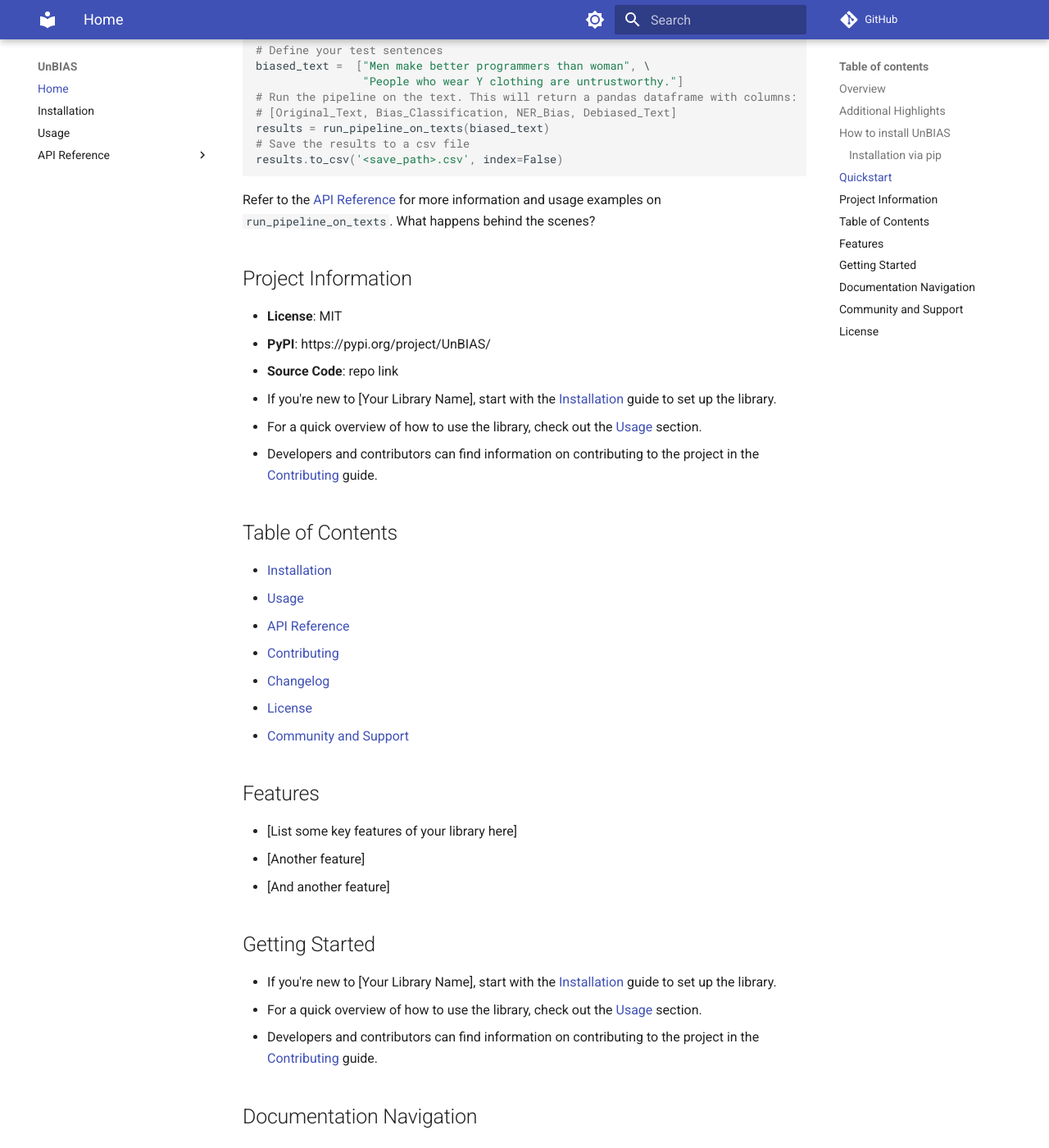
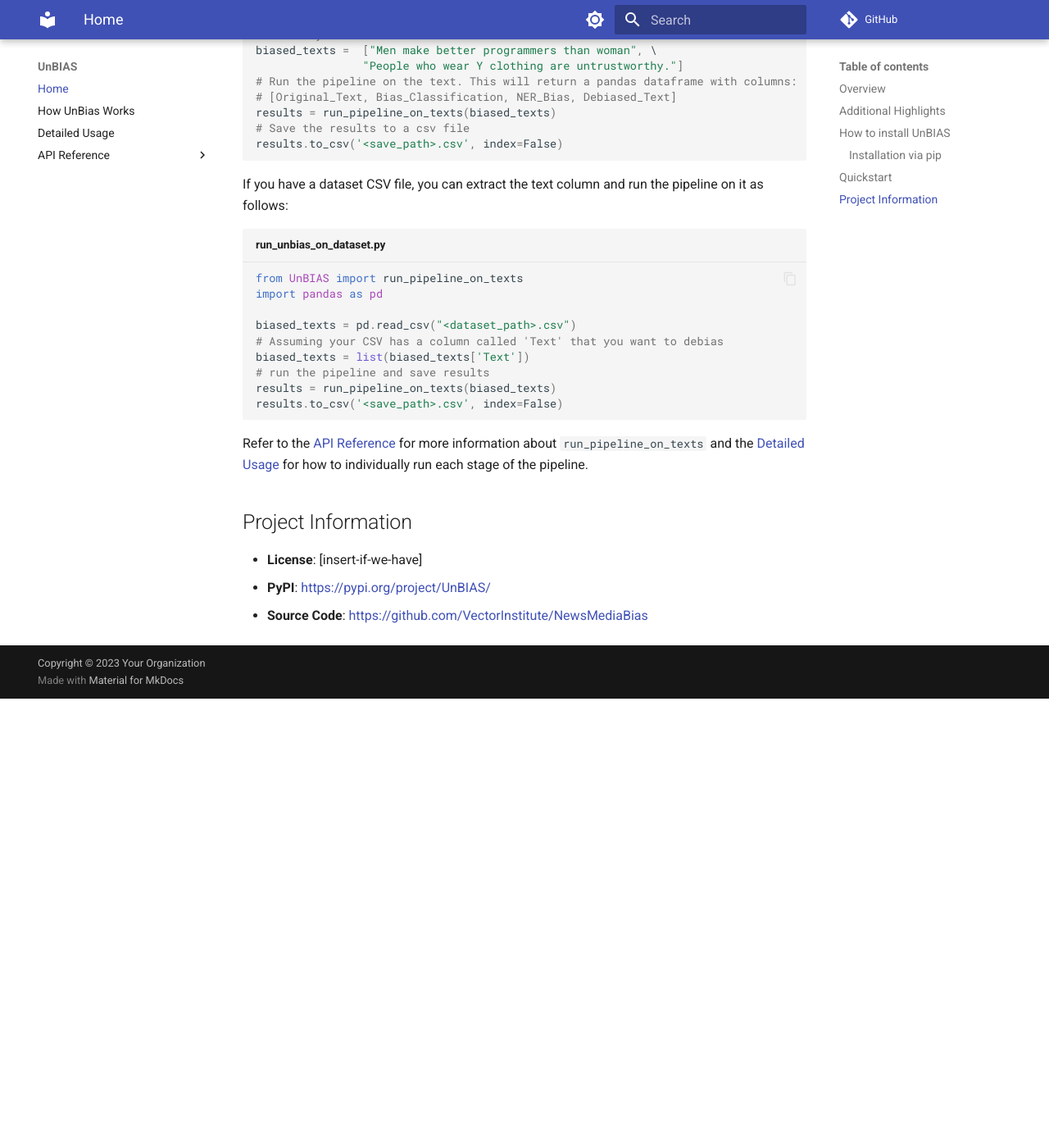
Before and after one commit to brandonjaipersaud/Unbias_mkdocs, an MkDocs documentation site: the page built from docs/index.md, in a window 1280 px wide and 1400 px high, scrolled down 1420 px. Shown: the whole window at 82% size. Built offline with MkDocs 1.6.1 and Material for MkDocs 9.7.7, drawn with Linux system fonts in a browser that asks for light colours; comment, search, counter and statistics services are not loaded; after the commit the page ends 2272 px from its top, so only the background shows below that; some of the changed text lies outside the part shown.

Commit message:
update docs

````diff
--- a/docs/index.md
+++ b/docs/index.md
@@ -42,36 +42,46 @@ The UnBIAS library provides a function: `run_pipeline_on_texts` which will perfo
 bias classification, NER for bias, and generate a debiased version of your text. A simple usage of the
 library is as follows:
 
-```py title="run_unbias.py"
+```py title="run_unbias_simple.py"
 from UnBIAS import run_pipeline_on_texts
-import pandas as pd
 
 # Define your test sentences
-biased_text =  ["Men make better programmers than woman", \
+biased_texts =  ["Men make better programmers than woman", \
                 "People who wear Y clothing are untrustworthy."]
 # Run the pipeline on the text. This will return a pandas dataframe with columns:
 # [Original_Text, Bias_Classification, NER_Bias, Debiased_Text]
-results = run_pipeline_on_texts(biased_text)
+results = run_pipeline_on_texts(biased_texts)
 # Save the results to a csv file
 results.to_csv('<save_path>.csv', index=False)
 ```
 
-Refer to the [API Reference](api-reference.md) for more information and usage examples on `run_pipeline_on_texts`. What happens behind the scenes?
+If you have a dataset CSV file, you can extract the text column and run the pipeline on it as follows:
+
+```py title="run_unbias_on_dataset.py"
+from UnBIAS import run_pipeline_on_texts
+import pandas as pd
+
+biased_texts = pd.read_csv("<dataset_path>.csv")
+# Assuming your CSV has a column called 'Text' that you want to debias
+biased_texts = list(biased_texts['Text'])
+# run the pipeline and save results
+results = run_pipeline_on_texts(biased_texts)
+results.to_csv('<save_path>.csv', index=False)
+```
+
+
+
+Refer to the [API Reference](api-reference.md) for more information about `run_pipeline_on_texts` and the [Detailed Usage](detailed_usage.md) for how to individually run each stage of the pipeline.
 
 ## Project Information
 
-- **License**: MIT
-- **PyPI**: https://pypi.org/project/UnBIAS/
-- **Source Code**: repo link
+- **License**: [insert-if-we-have]
+- **PyPI**: [https://pypi.org/project/UnBIAS/](https://pypi.org/project/UnBIAS/)
+- **Source Code**: [https://github.com/VectorInstitute/NewsMediaBias](https://github.com/VectorInstitute/NewsMediaBias)
 
 
 
-- If you're new to [Your Library Name], start with the [Installation](installation.md) guide to set up the library.
-- For a quick overview of how to use the library, check out the [Usage](usage.md) section.
-- Developers and contributors can find information on contributing to the project in the [Contributing](contributing.md) guide.
-
-
-## Table of Contents
+<!-- ## Table of Contents
 
 - [Installation](installation.md)
 - [Usage](usage.md)
@@ -79,30 +89,4 @@ Refer to the [API Reference](api-reference.md) for more information and usage ex
 - [Contributing](contributing.md)
 - [Changelog](changelog.md)
 - [License](#license)
-- [Community and Support](#community-and-support)
-
-## Features
-
-- [List some key features of your library here]
-- [Another feature]
-- [And another feature]
-
-## Getting Started
-
-- If you're new to [Your Library Name], start with the [Installation](installation.md) guide to set up the library.
-- For a quick overview of how to use the library, check out the [Usage](usage.md) section.
-- Developers and contributors can find information on contributing to the project in the [Contributing](contributing.md) guide.
-
-## Documentation Navigation
-
-Use the sidebar on the left to navigate through the documentation and find the information you need.
-
-## Community and Support
-
-- Join our [community chat](#link-to-community-chat) for discussions, questions, and support.
-- Report bugs or suggest new features on [GitHub Issues](https://github.com/yourusername/your-library-name/issues).
-- Follow us on [Twitter](https://twitter.com/your-twitter-handle) for updates and announcements.
-
-## License
-
-This project is licensed under the [MIT License](LICENSE). See the [License](LICENSE) file for details.
+- [Community and Support](#community-and-support) -->
--- a/mkdocs.yml
+++ b/mkdocs.yml
@@ -7,8 +7,8 @@ site_author: Brandon Jaipersaud
 copyright: Copyright © 2023 Your Organization
 nav:
   - Home: index.md
-  - Installation: installation.md
-  - Usage: usage.md
+  - How UnBias Works: how_unbias_works.md
+  - Detailed Usage: usage.md
   - API Reference:
     - Module 1: module1.md
     - Module 2: module2.md
@@ -39,3 +39,5 @@ markdown_extensions:
   - pymdownx.inlinehilite
   - pymdownx.snippets
   - pymdownx.superfences
+  - attr_list
+  - md_in_html
````
Also changed, not shown: docs/how_unbias_works.md (added, +3 -0 lines), docs/installation.md (deleted, +0 -10 lines), docs/detailed_usage.md (added), docs/images/unbias-diagram.png (added).
